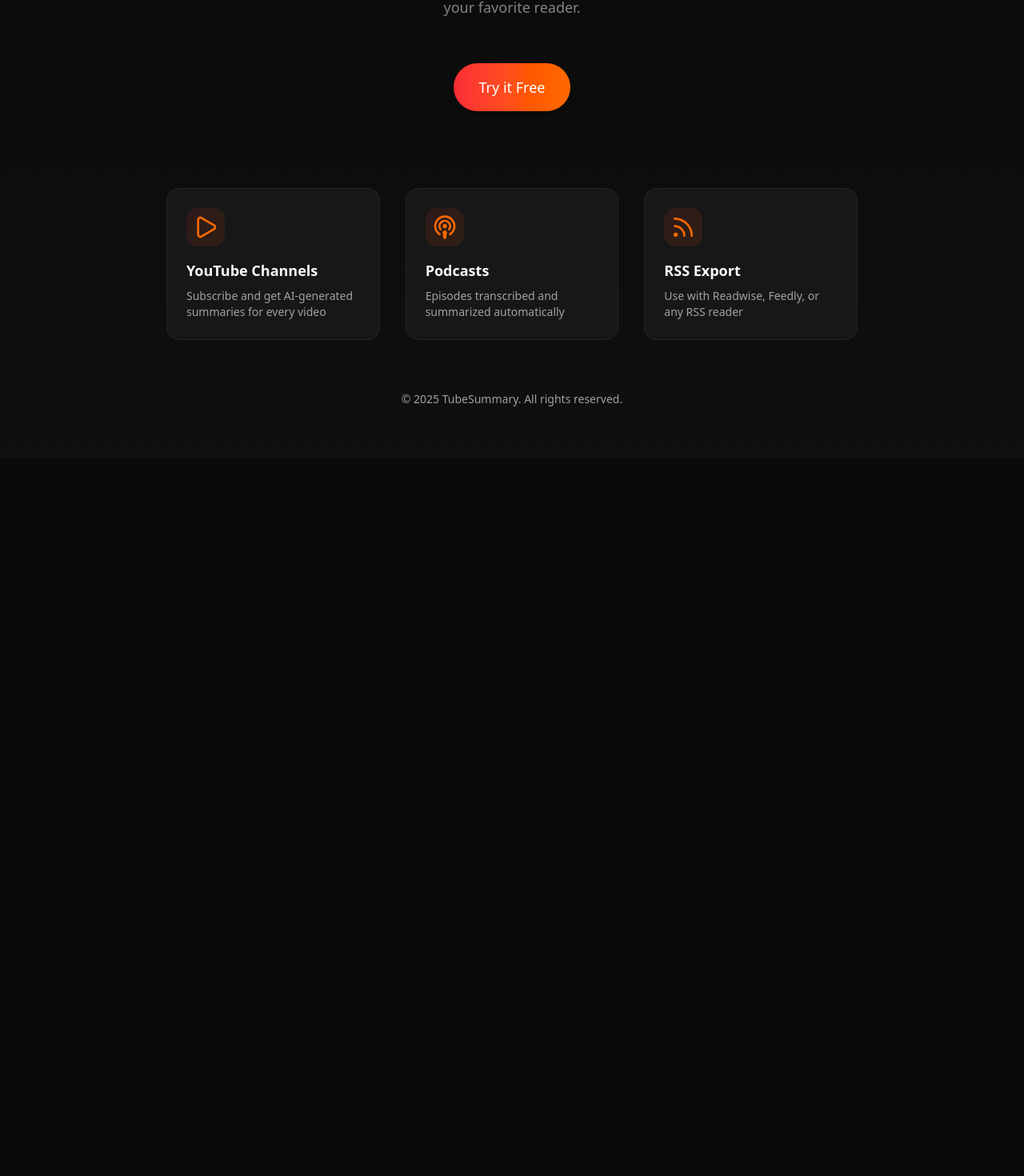
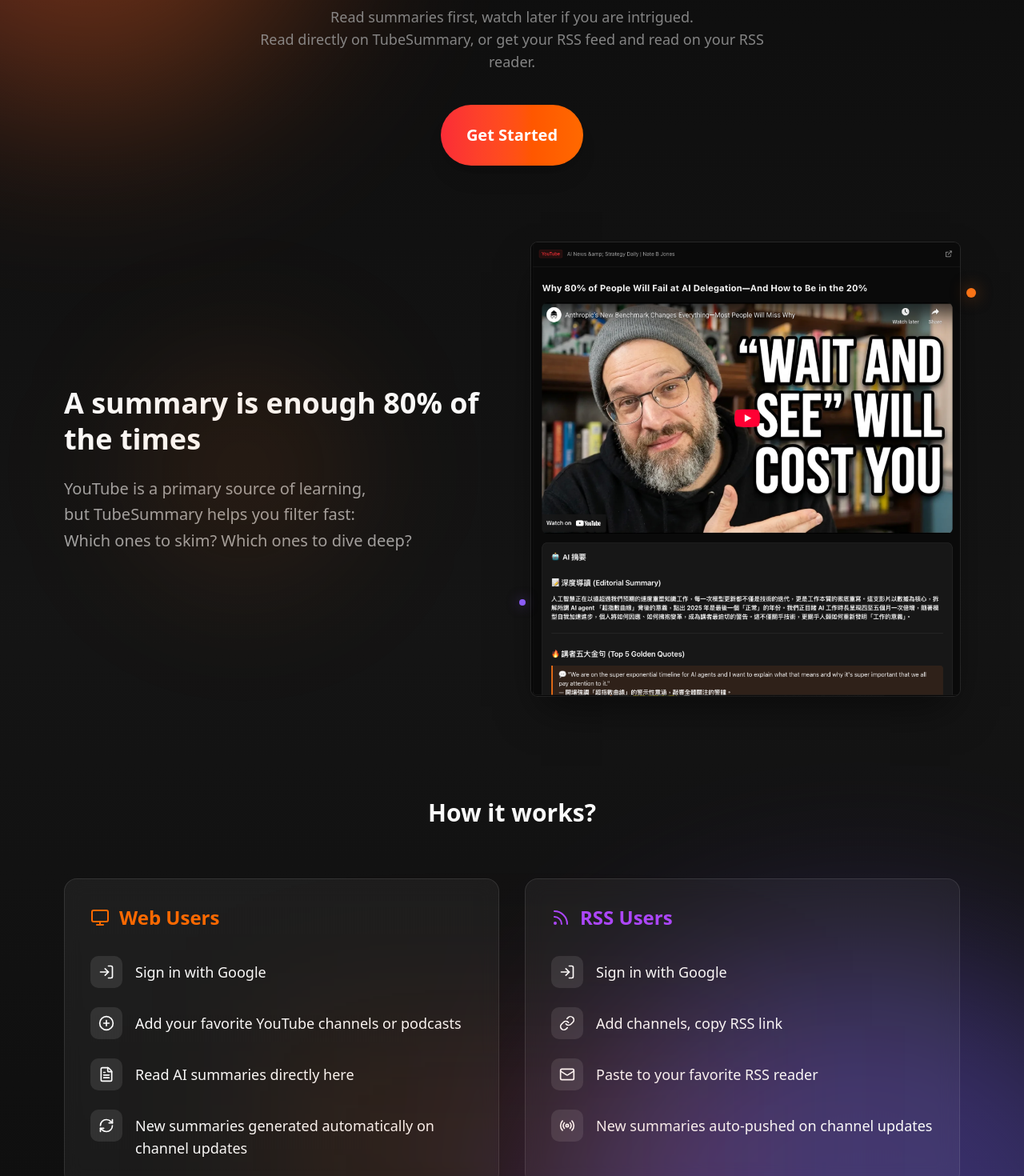
Before and after one commit to tomdhyang-byte/youtube-rss-generator, a Next.js app: page /en in a window 1280 px wide. Shown: the part 269-1739 px from the top of the page at 80% size. Before the commit the page ends 842 px from the top, so only its background shows below. Built offline with nearby package versions, Linux system fonts and the light colour scheme; no server answers.

Commit message:
feat: Redesign landing page with new demo, tutorial, and glassmorphism UI elements

```diff
--- a/app/[locale]/page.tsx
+++ b/app/[locale]/page.tsx
@@ -3,7 +3,7 @@
 import { useSession, signIn } from "next-auth/react";
 import { useRouter } from "@/routing";
 import { useEffect, useState } from "react";
-import { Loader2, Play, Podcast, Rss } from "lucide-react";
+import { Loader2, Play, Rss, Monitor, LogIn, PlusCircle, FileText, Link, Mail, RefreshCw, Radio } from "lucide-react";
 import { Button } from "@/components/ui/Button";
 import { useTranslations, useLocale } from "next-intl";
 import LanguageSwitcher from "@/components/ui/LanguageSwitcher";
@@ -38,83 +38,134 @@
   }
 
   return (
-    <main className="min-h-screen bg-gradient-to-b from-background to-accent/20 relative">
-      <div className="absolute top-4 right-4 z-10">
+    <main className="min-h-screen landing-glow-bg relative overflow-hidden">
+      <div className="absolute top-4 right-4 z-20">
         <LanguageSwitcher />
       </div>
 
       {/* Hero Section */}
-      <div className="max-w-4xl mx-auto px-4 pt-24 pb-16">
-        <div className="text-center space-y-6">
-          {/* Logo */}
-          <h1 className="text-5xl md:text-6xl font-bold">
+      <div className="relative">
+        <div className="max-w-4xl mx-auto px-4 pt-32 pb-24 text-center relative z-10">
+          <h1 className="text-5xl md:text-7xl font-bold mb-6 tracking-tight">
             <span className="bg-gradient-to-r from-red-500 via-orange-500 to-yellow-500 bg-clip-text text-transparent">
               {t('title')}
             </span>
           </h1>
-
-          {/* Tagline */}
-          <p className="text-xl md:text-2xl text-muted-foreground max-w-2xl mx-auto">
+          <p className="text-2xl md:text-3xl text-foreground/90 font-medium mb-4">
             {t('subtitle')}
           </p>
-
-          <p className="text-lg text-muted-foreground/80">
+          <p className="text-lg text-muted-foreground/80 max-w-2xl mx-auto mb-10 whitespace-pre-line">
             {t('description')}
           </p>
-
-          {/* CTA Button */}
-          <div className="pt-8">
           <Button
             variant="primary"
             size="lg"
             loading={isLoading}
             onClick={handleTryIt}
-              className="px-8 py-4 text-lg rounded-full bg-gradient-to-r from-red-500 to-orange-500 hover:from-red-600 hover:to-orange-600 shadow-lg hover:shadow-xl hover:scale-105 transition-all duration-300"
+            className="px-8 py-6 text-xl rounded-full bg-gradient-to-r from-red-500 to-orange-500 hover:from-red-600 hover:to-orange-600 shadow-xl hover:shadow-2xl hover:scale-105 transition-all duration-300 font-bold"
           >
             {isLoading ? tCommon('loading') : t('get_started')}
           </Button>
         </div>
       </div>
 
-        {/* Features */}
-        <div className="mt-24 grid md:grid-cols-3 gap-8">
-          <FeatureCard
-            icon={<Play className="w-8 h-8" />}
-            title={t('features.youtube.title')}
-            description={t('features.youtube.desc')}
-          />
-          <FeatureCard
-            icon={<Podcast className="w-8 h-8" />}
-            title={t('features.podcast.title')}
-            description={t('features.podcast.desc')}
-          />
-          <FeatureCard
-            icon={<Rss className="w-8 h-8" />}
-            title={t('features.rss.title')}
-            description={t('features.rss.desc')}
+      <div className="max-w-6xl mx-auto px-4 space-y-32 pb-32 relative z-10">
+        {/* Pain Point + Demo Section - Left Text, Right Image */}
+        <div className="demo-section grid md:grid-cols-2 gap-12 items-center">
+          {/* Left: Text */}
+          <div className="space-y-6 text-center md:text-left">
+            <h2 className="text-3xl md:text-4xl font-bold leading-tight whitespace-pre-line">
+              {t('pain_point_title')}
+            </h2>
+            <p className="text-xl text-muted-foreground leading-relaxed whitespace-pre-line">
+              {t('pain_point_body')}
+            </p>
+          </div>
+
+          {/* Right: Visual */}
+          <div className="demo-visual relative mx-auto w-full max-w-lg md:max-w-none">
+            <img
+              src="/demo-screenshot.png"
+              alt="TubeSummary Demo"
+              className="demo-frame w-full h-auto"
             />
           </div>
+        </div>
 
-        <div className="mt-16 text-center text-sm text-muted-foreground">
+        {/* Tutorial Section - Glass Cards */}
+        <div className="tutorial-section">
+          <h2 className="text-3xl font-bold text-center mb-16">{t('tutorial_title')}</h2>
+
+          <div className="grid md:grid-cols-2 gap-8">
+            {/* Web Users Card */}
+            <div className="glass-card space-y-8 hover:bg-white/10 transition-colors duration-300">
+              <h3 className="text-2xl font-semibold flex items-center gap-3 text-orange-500">
+                <Monitor className="w-6 h-6" /> {t('tutorial_web_title')}
+              </h3>
+              <div className="space-y-6">
+                <StepItem
+                  icon={<LogIn className="w-5 h-5" />}
+                  text={t('tutorial_web_step1')}
+                />
+                <StepItem
+                  icon={<PlusCircle className="w-5 h-5" />}
+                  text={t('tutorial_web_step2')}
+                />
+                <StepItem
+                  icon={<FileText className="w-5 h-5" />}
+                  text={t('tutorial_web_step3')}
+                />
+                <StepItem
+                  icon={<RefreshCw className="w-5 h-5" />}
+                  text={t('tutorial_web_step4')}
+                />
+              </div>
+            </div>
+
+            {/* RSS Users Card */}
+            <div className="glass-card space-y-8 hover:bg-white/10 transition-colors duration-300">
+              <h3 className="text-2xl font-semibold flex items-center gap-3 text-purple-500">
+                <Rss className="w-6 h-6" /> {t('tutorial_rss_title')}
+              </h3>
+              <div className="space-y-6">
+                <StepItem
+                  icon={<LogIn className="w-5 h-5" />}
+                  text={t('tutorial_rss_step1')}
+                />
+                <StepItem
+                  icon={<Link className="w-5 h-5" />}
+                  text={t('tutorial_rss_step2')}
+                />
+                <StepItem
+                  icon={<Mail className="w-5 h-5" />}
+                  text={t('tutorial_rss_step3')}
+                />
+                <StepItem
+                  icon={<Radio className="w-5 h-5" />}
+                  text={t('tutorial_rss_step4')}
+                />
+              </div>
+            </div>
+          </div>
+        </div>
+
+        <div className="text-center pt-8 border-t border-border/10">
+          <p className="text-sm text-muted-foreground">
             {t('footer')}
+          </p>
         </div>
       </div>
     </main>
   );
 }
 
-function FeatureCard({ icon, title, description }: {
-  icon: React.ReactNode;
-  title: string;
-  description: string;
-}) {
+function StepItem({ icon, text }: { icon: React.ReactNode; text: string }) {
   return (
-    <div className="p-6 rounded-2xl bg-card border border-border/50 hover:border-border transition-colors">
-      <div className="w-12 h-12 rounded-xl bg-gradient-to-br from-red-500/10 to-orange-500/10 flex items-center justify-center text-orange-500 mb-4">
+    <div className="flex items-start gap-4">
+      <div className="flex-shrink-0 w-10 h-10 rounded-lg bg-white/10 flex items-center justify-center text-white">
         {icon}
       </div>
-      <h3 className="text-lg font-semibold mb-2">{title}</h3>
-      <p className="text-muted-foreground text-sm">{description}</p>
+      <p className="text-lg text-foreground font-medium pt-1.5">{text}</p>
     </div>
   );
 }
--- a/app/globals.css
+++ b/app/globals.css
@@ -124,3 +124,127 @@
   margin: 2rem 0;
   border-color: rgba(255, 255, 255, 0.1);
 }
+
+/* Landing Page Gradient Glow Background */
+.landing-glow-bg {
+  position: relative;
+  overflow: hidden;
+  background: linear-gradient(180deg,
+      hsl(0 0% 5%) 0%,
+      hsl(0 0% 8%) 50%,
+      hsl(0 0% 5%) 100%);
+}
+
+.landing-glow-bg::before,
+.landing-glow-bg::after {
+  content: '';
+  position: absolute;
+  border-radius: 50%;
+  filter: blur(120px);
+  opacity: 0.4;
+  pointer-events: none;
+  z-index: 0;
+}
+
+.landing-glow-bg::before {
+  width: 600px;
+  height: 600px;
+  background: linear-gradient(135deg, #ef4444, #f97316);
+  top: -200px;
+  left: -200px;
+}
+
+.landing-glow-bg::after {
+  width: 800px;
+  height: 800px;
+  background: linear-gradient(135deg, #8b5cf6, #6366f1);
+  bottom: -200px;
+  right: -200px;
+}
+
+/* Demo Screenshot Frame - MacOS Browser Style */
+.demo-frame {
+  border-radius: 8px;
+  box-shadow:
+    0 25px 50px -12px rgba(0, 0, 0, 0.5),
+    0 0 0 1px rgba(255, 255, 255, 0.1);
+}
+
+/* Demo Section Orb Effect */
+.demo-section {
+  position: relative;
+}
+
+.demo-section::before {
+  content: '';
+  position: absolute;
+  width: 400px;
+  height: 400px;
+  background: radial-gradient(circle, rgba(249, 115, 22, 0.15) 0%, transparent 70%);
+  top: 50%;
+  left: 20%;
+  transform: translate(-50%, -50%);
+  filter: blur(80px);
+  pointer-events: none;
+}
+
+/* Tutorial Section Bottom Glow */
+.tutorial-section {
+  position: relative;
+}
+
+.tutorial-section::after {
+  content: '';
+  position: absolute;
+  width: 600px;
+  height: 300px;
+  background: linear-gradient(90deg, rgba(249, 115, 22, 0.1), rgba(239, 68, 68, 0.1));
+  bottom: -100px;
+  left: 50%;
+  transform: translateX(-50%);
+  filter: blur(100px);
+  pointer-events: none;
+}
+
+/* Glassmorphism Card */
+.glass-card {
+  background: rgba(255, 255, 255, 0.05);
+  backdrop-filter: blur(12px);
+  -webkit-backdrop-filter: blur(12px);
+  border: 1px solid rgba(255, 255, 255, 0.1);
+  border-radius: 16px;
+  padding: 2rem;
+}
+
+/* Floating decorative orbs */
+.demo-visual {
+  position: relative;
+}
+
+.demo-visual::before,
+.demo-visual::after {
+  content: '';
+  position: absolute;
+  border-radius: 50%;
+  pointer-events: none;
+}
+
+/* Small orange orb */
+.demo-visual::before {
+  width: 12px;
+  height: 12px;
+  background: #f97316;
+  top: 10%;
+  right: -20px;
+  box-shadow: 0 0 20px rgba(249, 115, 22, 0.5);
+}
+
+/* Small purple orb */
+.demo-visual::after {
+  width: 8px;
+  height: 8px;
+  background: #8b5cf6;
+  bottom: 20%;
+  left: -15px;
+  box-shadow: 0 0 15px rgba(139, 92, 246, 0.5);
+}
--- a/messages/en.json
+++ b/messages/en.json
@@ -1,9 +1,24 @@
 {
     "Home": {
         "title": "TubeSummary",
-        "subtitle": "AI-Powered YouTube & Podcast Summaries",
-        "description": "Transform YouTube videos into readable summaries. Read directly on our site, or grab an RSS feed for your favorite reader.",
-        "get_started": "Try it Free",
+        "subtitle": "Turn Videos into Summaries, Save Time for Life",
+        "description": "Read summaries first, watch later if you are intrigued.\nRead directly on TubeSummary, or get your RSS feed and read on your RSS reader.",
+        "get_started": "Get Started",
+        "pain_point_title": "A summary is enough 80% of the times",
+        "pain_point_body": "YouTube is a primary source of learning,\nbut TubeSummary helps you filter fast:\nWhich ones to skim? Which ones to dive deep?",
+        "demo_title": "Here's the summary",
+        "demo_description": "See how TubeSummary condenses a 1-hour video into a 3-minute read.",
+        "tutorial_title": "How it works?",
+        "tutorial_web_title": "Web Users",
+        "tutorial_web_step1": "Sign in with Google",
+        "tutorial_web_step2": "Add your favorite YouTube channels or podcasts",
+        "tutorial_web_step3": "Read AI summaries directly here",
+        "tutorial_web_step4": "New summaries generated automatically on channel updates",
+        "tutorial_rss_title": "RSS Users",
+        "tutorial_rss_step1": "Sign in with Google",
+        "tutorial_rss_step2": "Add channels, copy RSS link",
+        "tutorial_rss_step3": "Paste to your favorite RSS reader",
+        "tutorial_rss_step4": "New summaries auto-pushed on channel updates",
         "features": {
             "youtube": {
                 "title": "YouTube Channels",
```
Also changed, not shown: messages/zh-TW.json (+18 -3 lines), public/demo-screenshot.png (added). Lines whose indentation alone changed are shown as unchanged.
